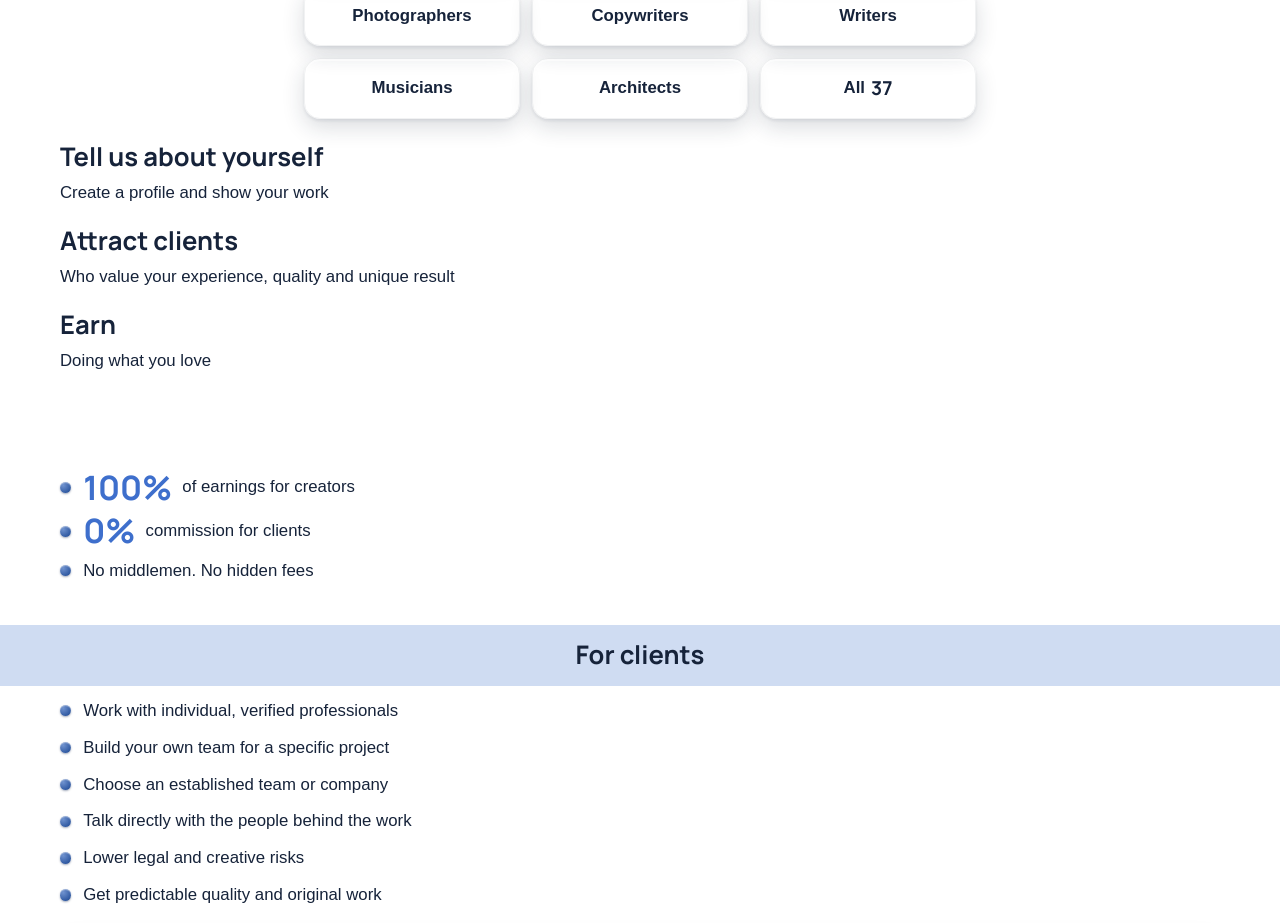
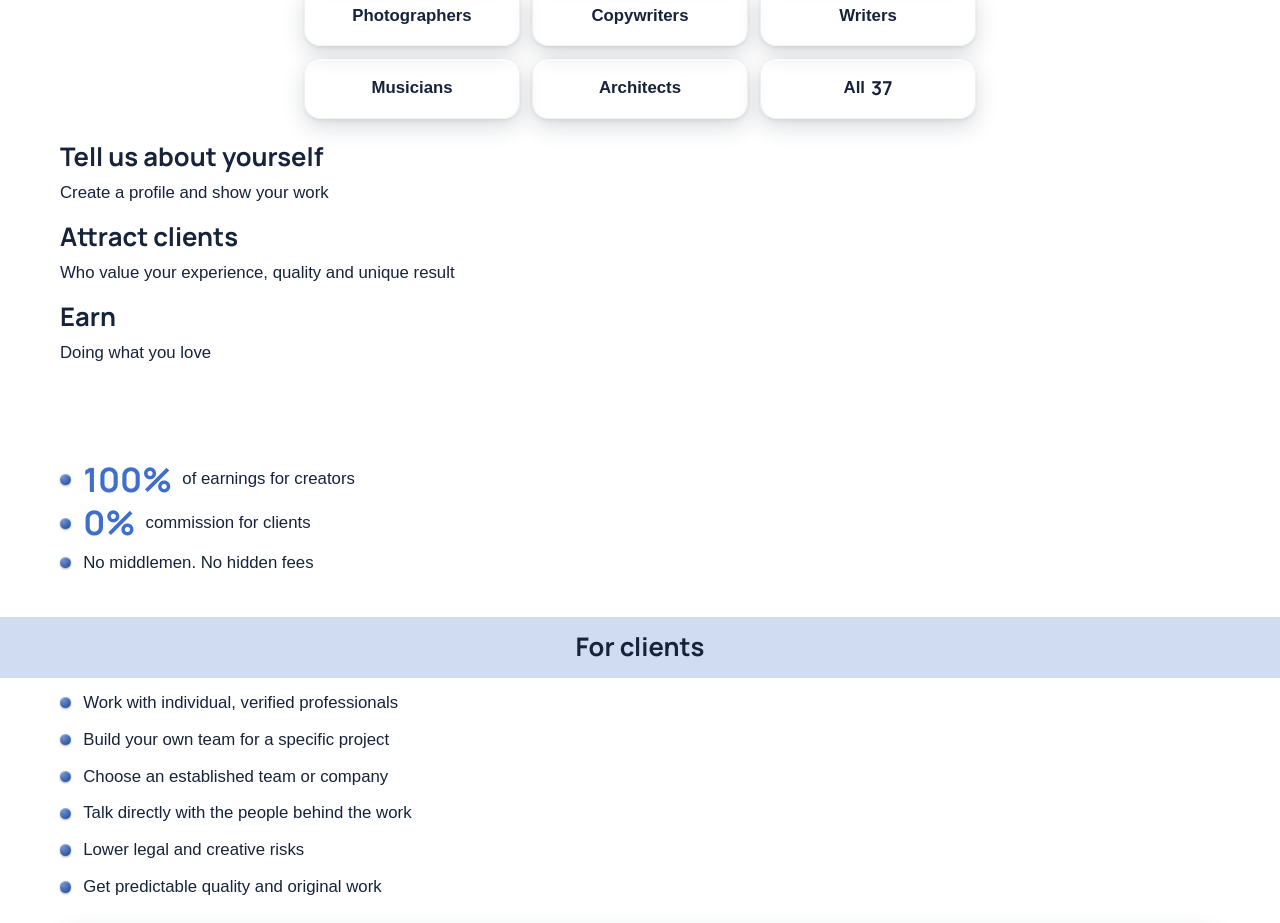
Before and after one commit to dm100usa-oss/no-ai-marketplace, a Next.js app: page /en in a window 1280 px wide. Shown: the part 795-1718 px from the top of the page. Built offline with nearby package versions, Linux system fonts and the light colour scheme; a web font is replaced by a local one.

Commit message:
Add files via upload

```diff
--- a/src/app/[lang]/page.tsx
+++ b/src/app/[lang]/page.tsx
@@ -236,7 +236,7 @@ export default async function HomePage({
       {/* ---------- Steps ---------- */}
       <section className="pb-0 sm:pb-16" style={{ paddingTop: "18px" }}>
         <div className="container-page">
-          <div className="flex flex-col gap-3.5">
+          <div className="flex flex-col gap-2.5">
             {dict.home.steps.map((step) => (
               <div key={step.title}>
                 <p
```
